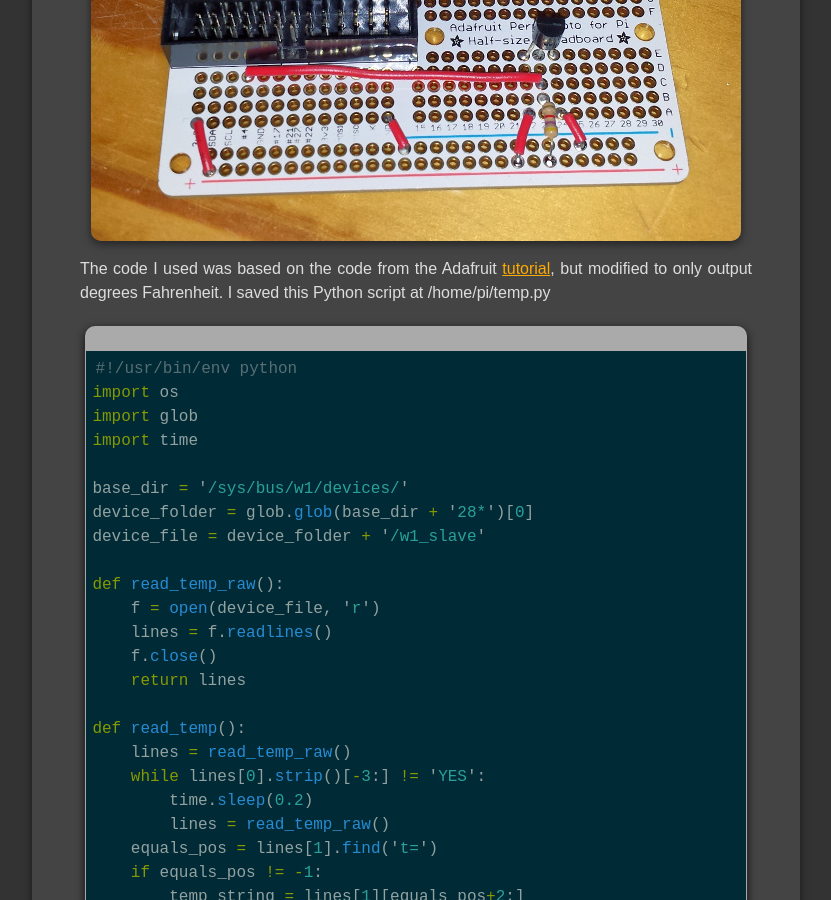
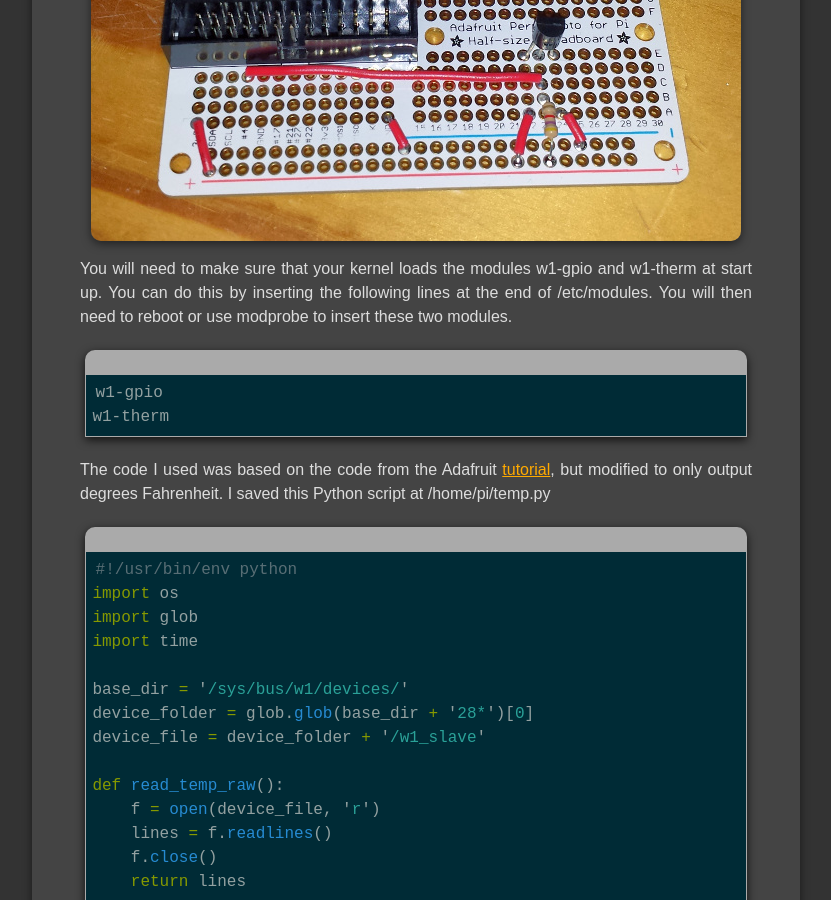
Before and after one commit to kesterb/kesterb.github.io, a Jekyll site: the page built from _posts/2014-04-01-cheap-temperature-monitoring.markdown, in a window 1280 px wide and 900 px high, scrolled down 1535 px. Shown: the whole window, without its empty margins (224-1055 px from the left). Built offline with Jekyll 4.4.1, drawn with Linux system fonts in a browser that asks for light colours; some web fonts are replaced; Markdown is read by kramdown in place of the engine named in the settings; comment, search, counter and statistics services are not loaded.

Commit message:
Updated Cheap Temperature Monitoring to include necessary kernel modules.

```diff
--- a/_posts/2014-04-01-cheap-temperature-monitoring.markdown
+++ b/_posts/2014-04-01-cheap-temperature-monitoring.markdown
@@ -25,6 +25,13 @@ Below is a list of parts that I used for this project.  I tried to include every
 
 The wiring solution I used is based on the one recommend in the [tutorial][Tutorial Wiring] on the Adafruit site.  I did lay out the components a bit differently as you can see below in this detailed view, though.  I would recommend going through their full tutorial to get a feel for utilizing the temperature sensor.
 [![Detailed view of the circuit board][Detail]](/images/2014-03-29_circuit_large.jpg)
+
+You will need to make sure that your kernel loads the modules w1-gpio and w1-therm at start up.  You can do this by inserting the following lines at the end of /etc/modules.  You will then need to reboot or use modprobe to insert these two modules.
+
+{% highlight text %}
+w1-gpio
+w1-therm
+{% endhighlight %}
 
 The code I used was based on the code from the Adafruit [tutorial][Tutorial Software], but modified to only output degrees Fahrenheit.  I saved this Python script at /home/pi/temp.py
 
```
